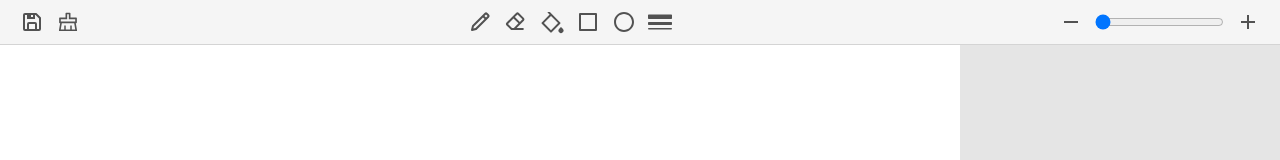
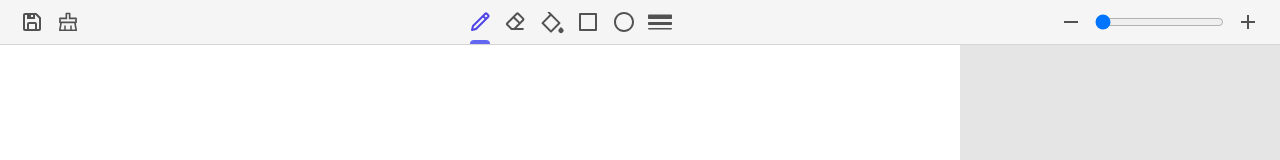
Before and after one commit to iEranDEV/drawing-app, a React (Create React App) app: page / in a window 1280 px wide. Shown: the top 160 px of the page. Built offline with nearby package versions, Linux system fonts and the light colour scheme.

Commit message:
removed tooltips

```diff
--- a/src/components/AccessibilityBar.tsx
+++ b/src/components/AccessibilityBar.tsx
@@ -39,14 +39,14 @@ function AccessibilityBar({ ctx, zoom, setZoom, brush, setBrush }: Accessibility
                 /*}
 
                 {/* Clear canvas */}
-                <AiOutlineClear  onClick={() => ctx?.clearRect(0, 0, ctx.canvas.width, ctx.canvas.height)} className='icon-accessibility'></AiOutlineClear>
+                <AccessibilityButton onClick={() => ctx?.clearRect(0, 0, ctx.canvas.width, ctx.canvas.height)} icon={<AiOutlineClear className='icon-accessibility'></AiOutlineClear>}></AccessibilityButton>
             </div>
 
             {/* Tools */}
             <div className='flex h-full gap-3 justify-center items-center'>
 
                 {/* Pen */}
-                <BiPencil className='icon-accessibility'></BiPencil>
+                <AccessibilityButton activeProp={brush.type === 'PENCIL'} icon={<BiPencil className='icon-accessibility'></BiPencil>}></AccessibilityButton>
 
                 {/* Eraser */}
                 <BiEraser className='icon-accessibility'></BiEraser>
@@ -55,13 +55,13 @@ function AccessibilityBar({ ctx, zoom, setZoom, brush, setBrush }: Accessibility
                 <RiPaintLine className='icon-accessibility'></RiPaintLine>
 
                 {/* Square */}
-                <AccessibilityButton name={'Square tool'} icon={<BiSquare className='icon-accessibility'></BiSquare>}></AccessibilityButton>
+                <AccessibilityButton icon={<BiSquare className='icon-accessibility'></BiSquare>}></AccessibilityButton>
 
                 {/* Circle */}
-                <AccessibilityButton name={'Circle tool'} icon={<BiCircle className='icon-accessibility'></BiCircle>}></AccessibilityButton>
+                <AccessibilityButton icon={<BiCircle className='icon-accessibility'></BiCircle>}></AccessibilityButton>
 
                 {/* Line width */}
-                <AccessibilityButton name={'Line width'} icon={<BsBorderWidth className='icon-accessibility'></BsBorderWidth>} modal={<LineWidthModal brush={brush} setBrush={setBrush}></LineWidthModal>}></AccessibilityButton>
+                <AccessibilityButton icon={<BsBorderWidth className='icon-accessibility'></BsBorderWidth>} modal={<LineWidthModal brush={brush} setBrush={setBrush}></LineWidthModal>}></AccessibilityButton>
             </div>
 
             {/* Scroll values */}
--- a/src/components/AccessibilityButton.tsx
+++ b/src/components/AccessibilityButton.tsx
@@ -1,39 +1,46 @@
 import { useEffect, useState } from "react";
 
 type AccessibilityButtonProps = {
-    name: string,
     icon: JSX.Element,
+    activeProp?: boolean,
+    onClick?: Function,
     modal?: JSX.Element
 }
 
-function AccessibilityButton({ name, icon, modal }: AccessibilityButtonProps ) {
+function AccessibilityButton({ icon, modal, activeProp, onClick }: AccessibilityButtonProps ) {
     const [active, setActive] = useState(false);
 
     useEffect(() => {
         if(!active) return;
+        if(!modal) return;
 
         const handleModal = (e: any) => {
             if(e.target.localName == 'input') return;
             setActive(false);
         }
 
-        window.addEventListener("click", handleModal);
-        return () => window.removeEventListener("click", handleModal);
+        window.addEventListener("mousedown", handleModal);
+        return () => window.removeEventListener("mousedown", handleModal);
     }, [active]);
+
+    useEffect(() => {
+        if(activeProp !== undefined) {
+            setActive(activeProp);
+        }
+    }, [activeProp]);
 
     const handleIconClick = (e: React.MouseEvent<HTMLDivElement, MouseEvent>) => {
         e.preventDefault();
         e.stopPropagation();
         if(modal) setActive(!active);
+        if(onClick) onClick();
     }
 
     return (
         <div className="relative">
             <div onClick={(e) => handleIconClick(e)} className="relative">
                 <span className={'peer ' + (active && 'text-indigo-600')}>{icon}</span>
-                <p className={(!active && 'peer-hover:visible peer-hover:h-6') + ' duration-75 delay-700 h-0 invisible w-max flex justify-center items-center transition-all text-center left-1/2 absolute bg-neutral-700/70 text-neutral-50 px-3 rounded-lg -translate-x-1/2 translate-y-2'}>
-                    <span className="text-sm">{name}</span>
-                </p>
+                {activeProp !== undefined && <div className="absolute h-1 w-5 bg-indigo-500 rounded-t-lg left-1/2 -translate-x-1/2 translate-y-1.5"></div>}
             </div>
             {modal && active && modal}
         </div>
```
